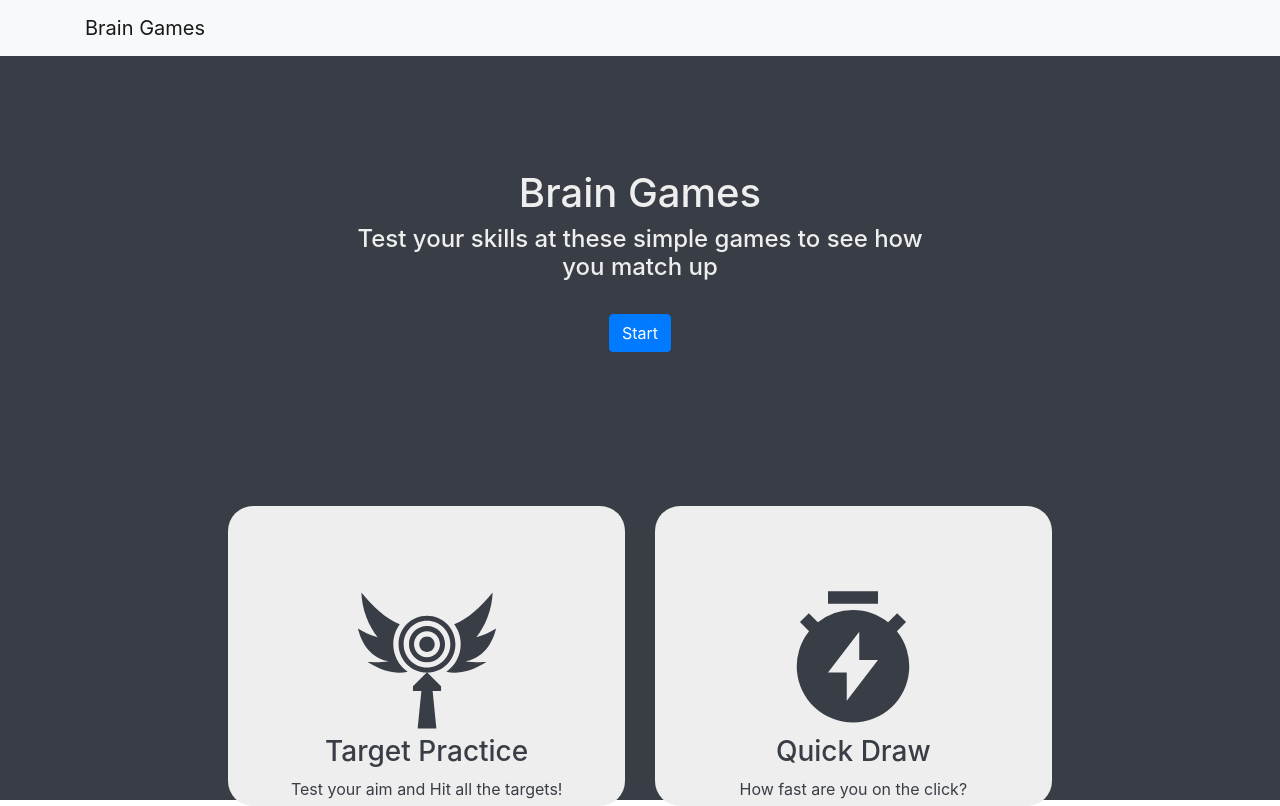
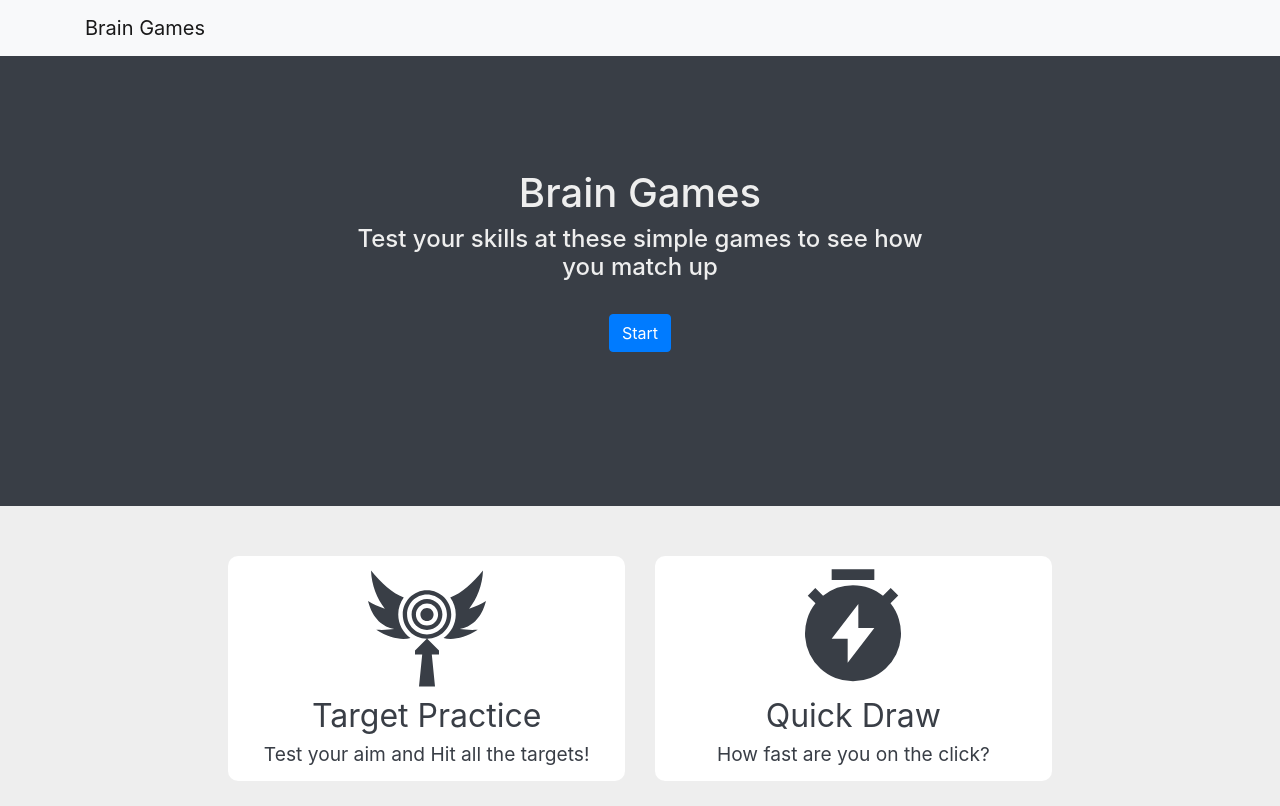
Before and after one commit to grandonbarcia/mini-games, a React (Create React App) app: page / in a window 1280 px wide. Built offline with nearby package versions, Linux system fonts and the light colour scheme.

Commit message:
changed color of Col, added class names to title and sub title , and resized Col

```diff
--- a/src/ListOfGames/index.js
+++ b/src/ListOfGames/index.js
@@ -4,21 +4,24 @@ import { GiFlyingTarget } from 'react-icons/gi'
 import { RiTimerFlashFill } from 'react-icons/ri'
 import { Link } from 'react-router-dom';
 
-const SIZE = 150
+
+const SIZE = '8em'
 
 const ListOfGames = () => {
-    const style = {
-        backgroundColor: '#eeeeee',
-        color: '#393e46',
-        height: '100%',
-        paddingTop: '20%',
-        borderRadius: '25px'
+
+    const panel = {
+        backgroundColor: 'white',
+        borderRadius: '10px',
+        height: '75%',
+        paddingTop: '2%',
+        marginTop: '50px'
     }
+
     return (
+        <Row className='justify-content-md-center h-50' style={{ backgroundColor: '#eeeeee' }} >
+            <Col as={Link} style={{ textDecoration: 'none', color: '#393e46' }} to={'/targetPractice'} className='text-center h-100' sm={4} md={4} lg={4} xl={4} xl={4}>
+                <div className='list__of__games' style={panel}>
 
-        <Row className='justify-content-md-center h-50' >
-            <Col as={Link} style={{ textDecoration: 'none' }} to={'/targetPractice'} className='text-center' xl={4}>
-                <div style={style}>
                     <Row>
                         <Col >
                             <GiFlyingTarget size={SIZE} />
@@ -26,7 +29,7 @@ const ListOfGames = () => {
                     </Row>
                     <Row>
                         <Col>
-                            <h3>Target Practice</h3>
+                            <div className='title'>Target Practice</div>
                         </Col>
                     </Row>
                     <Row>
@@ -35,10 +38,12 @@ const ListOfGames = () => {
                         </Col>
                     </Row>
                 </div>
+
             </Col>
 
-            <Col as={Link} style={{ textDecoration: 'none' }} to={'/quickDraw'} className='text-center' xl={4}>
-                <div style={style}>
+            <Col as={Link} style={{ textDecoration: 'none', color: '#393e46' }} to={'/quickDraw'} className='text-center h-100' sm={4} md={4} lg={4} xl={4}>
+                <div className='list__of__games' style={panel}>
+
                     <Row>
                         <Col>
                             <RiTimerFlashFill size={SIZE} />
@@ -46,18 +51,20 @@ const ListOfGames = () => {
                     </Row>
                     <Row>
                         <Col>
-                            <h3>Quick Draw</h3>
+                            <div className='title'>Quick Draw</div>
                         </Col>
                     </Row>
                     <Row>
-                        <Col className='sub-title'>
-                            How fast are you on the click?
-                    </Col>
+                        <Col >
+                            <div className='sub-title'>How fast are you on the click?</div>
+                        </Col>
                     </Row>
                 </div>
+
             </Col>
 
         </Row >
+
 
 
 
```
